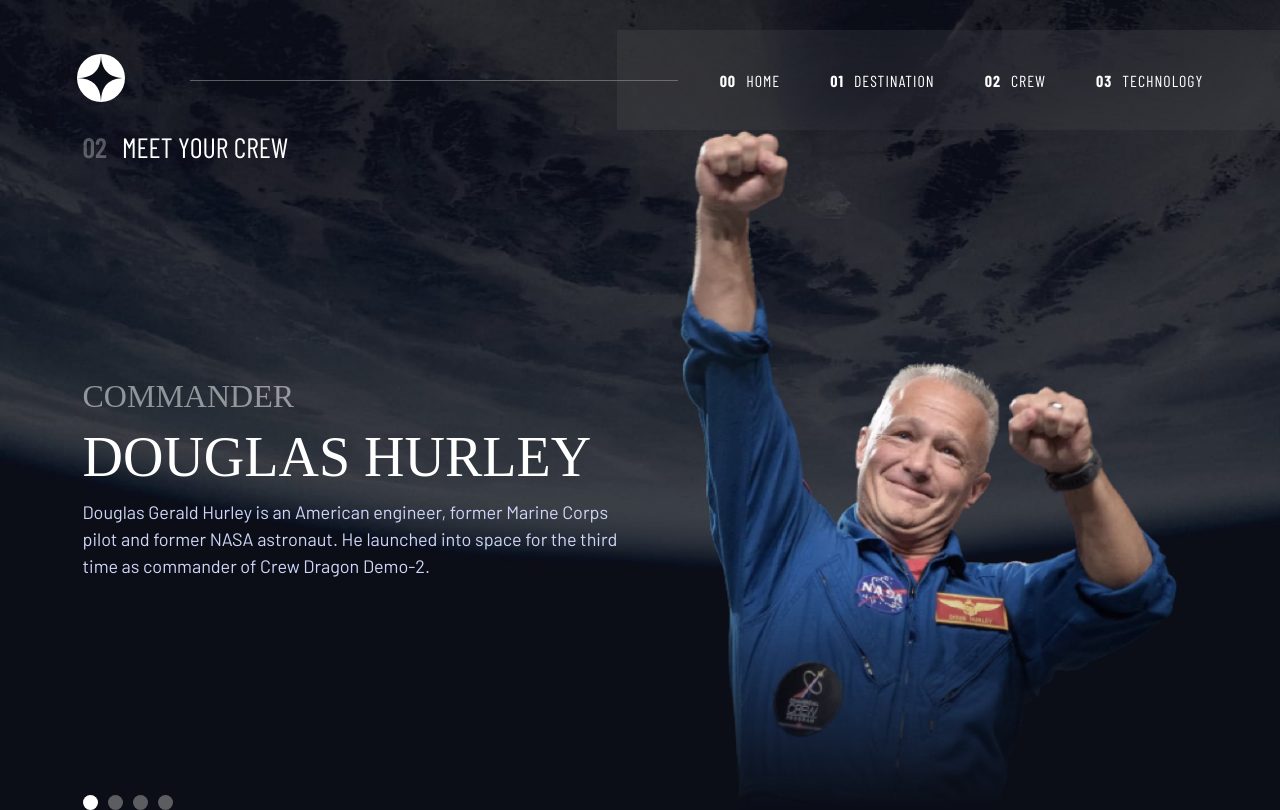
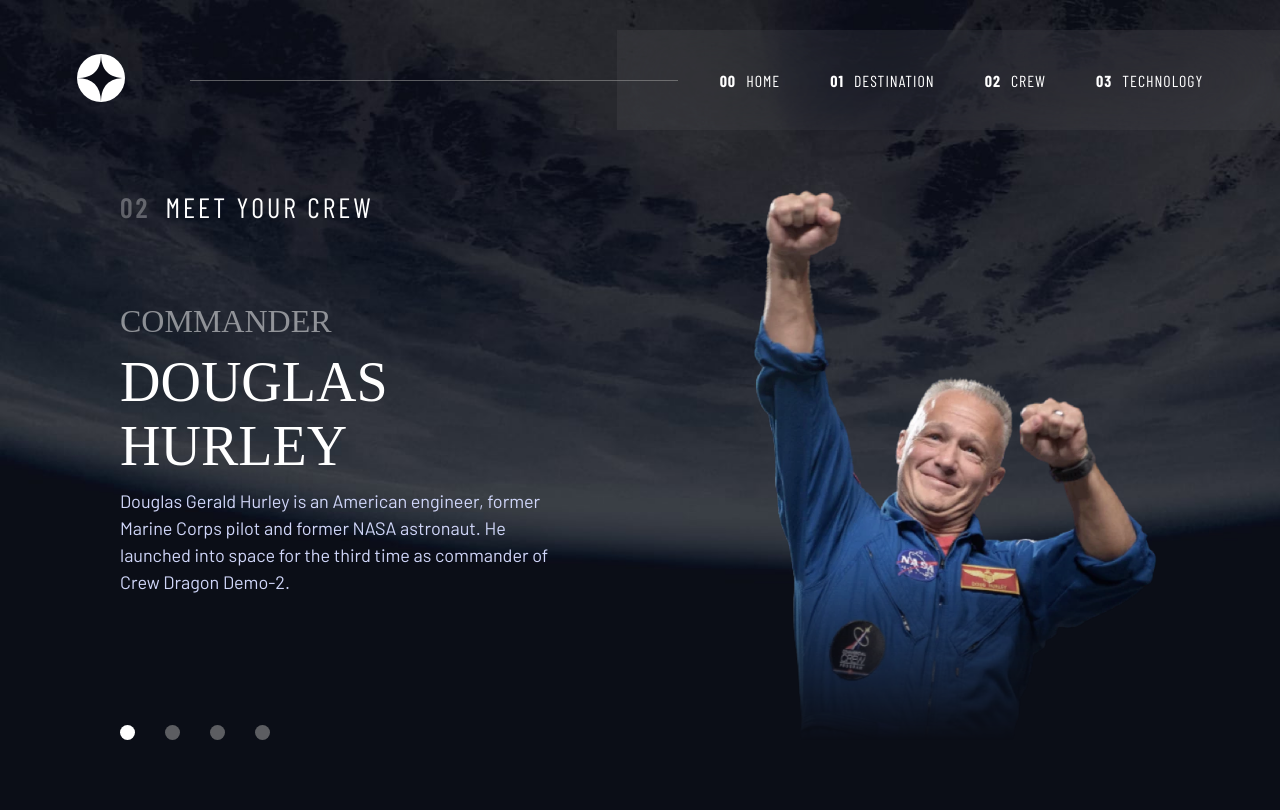
Before and after one commit to christopherqmendivel/space-tourism, an Angular app: page /crew in a window 1280 px wide. Built offline with nearby package versions, Linux system fonts and the light colour scheme; a web font is replaced by a local one.

Commit message:
RPW - Tablet UP

```diff
--- a/src/app/app.component.css
+++ b/src/app/app.component.css
@@ -23,6 +23,7 @@
 
 
 
+
 .home-background {
   background: url("../assets/images/home/background-home-mobile.jpg") no-repeat
     center center fixed;
@@ -43,6 +44,7 @@
   background: url("../assets/crew/background-crew-mobile.jpg") no-repeat
     center center fixed;
   background-size: cover;
+  height: 100%;
 }
 
 .technology-background {
@@ -50,6 +52,9 @@
     no-repeat center center fixed;
   background-size: cover;
 }
+
+
+
 
 /* MEDIA QUERYS */
 
--- a/src/app/pages/crew/crew.component.css
+++ b/src/app/pages/crew/crew.component.css
@@ -1,6 +1,8 @@
 .container-crew {
   justify-content: center;
-
+  margin: 0 auto;
+  height: 100%;
+  justify-content: space-between;
 }
 
 .container-crew .info {
@@ -12,12 +14,12 @@
 .circle-list {
   list-style-type: none;
   display: flex;
-  gap: 1rem;
+  gap: 2rem;
 }
 
 .circle-list li {
-  width: 1.5rem;
-  height: 1.5rem;
+  width: 1rem;
+  height: 1rem;
   background-color: var(--gray);
   border-radius: 50%;
   cursor: pointer;
@@ -28,19 +30,20 @@
 }
 
 .container-crew section.info .title {
-  font-size: 5.6rem;
   text-transform: uppercase;
 }
 
 .container-crew .container-title-subtitle .subtitle {
-  font-size: 3.2rem;
   font-family: var(--bellefair);
   text-transform: uppercase;
 }
 
+.container-crew .info span.subtitle {
+  letter-spacing: 0.3rem;
+}
+
 .container-title-subtitle {
   width: 95%;
-
   display: flex;
   flex-direction: column;
   gap: 1rem;
@@ -59,7 +62,6 @@
   margin: 0;
 }
 .container-crew section.image {
-  max-width: 53.9rem;
   padding: 0 2rem;
 }
 
@@ -67,7 +69,115 @@
   width: 100%;
   height: 100%;
   display: block;
-  object-fit: cover;
+  object-fit: contain;
   mask-image: linear-gradient(to top, transparent, black 35%, black);
   -webkit-mask-image: linear-gradient(to top, transparent, black 35%, black);
 }
+
+/* MEDIA QUERYS */
+
+/* TABLET */
+@media (min-width: 768px) {
+  .container-crew {
+    flex-direction: column;
+  }
+
+  .container-crew .info span.subtitle {
+    padding-left: 6vw;
+    font-size: 2rem;
+    margin-bottom: 5rem;
+  }
+
+  .container-title-subtitle {
+    align-items: center;
+  }
+  .circle-list {
+    justify-content: center;
+  }
+  .container-title-subtitle .info-bio {
+    text-align: center;
+    width: 61%;
+  }
+
+  .container-title-subtitle .subtitle {
+    font-size: 2.4rem;
+  }
+  .container-title-subtitle .title {
+    font-size: 4rem;
+  }
+
+  .container-crew .circle-list {
+    margin-top: 5rem;
+  }
+
+  .container-crew section.image {
+    width: 40%;
+    margin: 0 auto;
+  }
+}
+
+/* DESKTOP */
+@media (min-width: 992px) {
+  .container-crew {
+    width: 100%;
+    flex-direction: row;
+  }
+
+  .container-crew .info span.subtitle {
+    padding-left: 0;
+    margin-bottom: 0;
+    font-size: 2.8rem;
+  }
+
+  .container-crew section.info .title {
+    font-size: 5.6rem;
+  }
+
+  .container-title-subtitle {
+    align-items: start;
+  }
+
+  .container-crew .container-title-subtitle .subtitle {
+    font-size: 3.2rem;
+  }
+
+  .circle-list {
+    justify-content: start;
+  }
+
+  .container-crew .container-title-subtitle p {
+    max-width: 88%;
+  }
+
+  .container-title-subtitle .info-bio {
+    text-align: left;
+    width: unset;
+  }
+
+  .container-crew .circle-list {
+    gap: 3rem;
+  }
+
+  .container-crew .circle-list li {
+    width: 1.5rem;
+    height: 1.5rem;
+  }
+
+  .container-crew section.image {
+    height: 55rem;
+    max-width: 55rem;
+  }
+}
+
+/* DESKTOP XL */
+
+@media (min-width: 1200px) {
+  .container-crew {
+    width: 90%;
+    margin: 0 12rem;
+  }
+}
+
+.container.crew-background app-crew {
+  background-color: red !important;
+}
--- a/src/app/pages/crew/crew.component.html
+++ b/src/app/pages/crew/crew.component.html
@@ -8,7 +8,7 @@
       <h1 class="title">{{ selectedCrew.name }}</h1>
       <h2 class="subtitle">{{ selectedCrew.role }}</h2>
 
-      <p>
+      <p class="info-bio">
        {{ selectedCrew.bio }}
       </p>
     </div>
--- a/src/styles.css
+++ b/src/styles.css
@@ -124,9 +124,18 @@ p {
   display: flex;
  }
 
+ @media (min-width: 768px) {
+  .crew-background app-crew {
+    height: 100%;
+  }
+ }
+
  @media (min-width: 992px) {
   section.image,
   section.info {
     width: 45%;
   }
+  .crew-background app-crew {
+    height: auto;
+  }
 }
```
